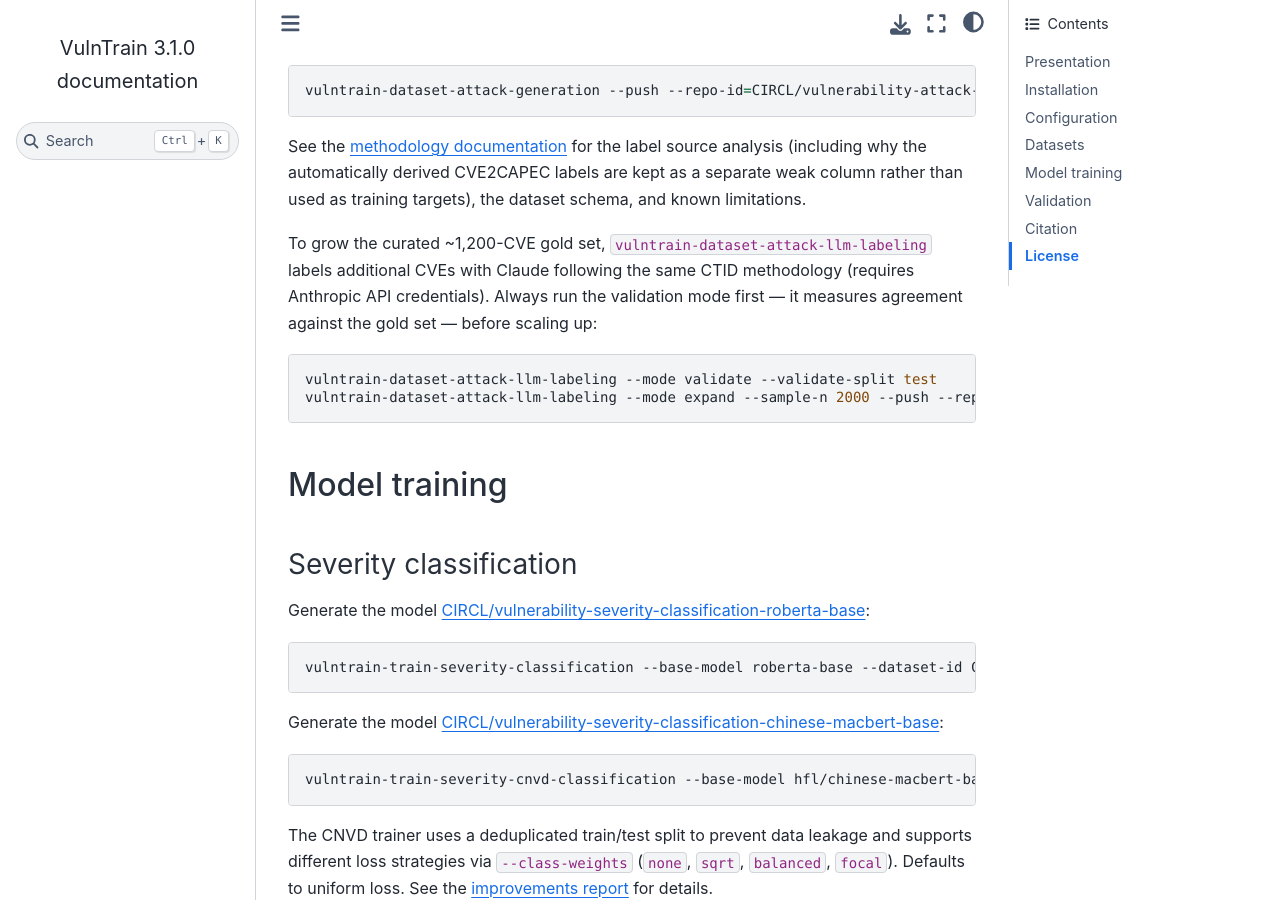
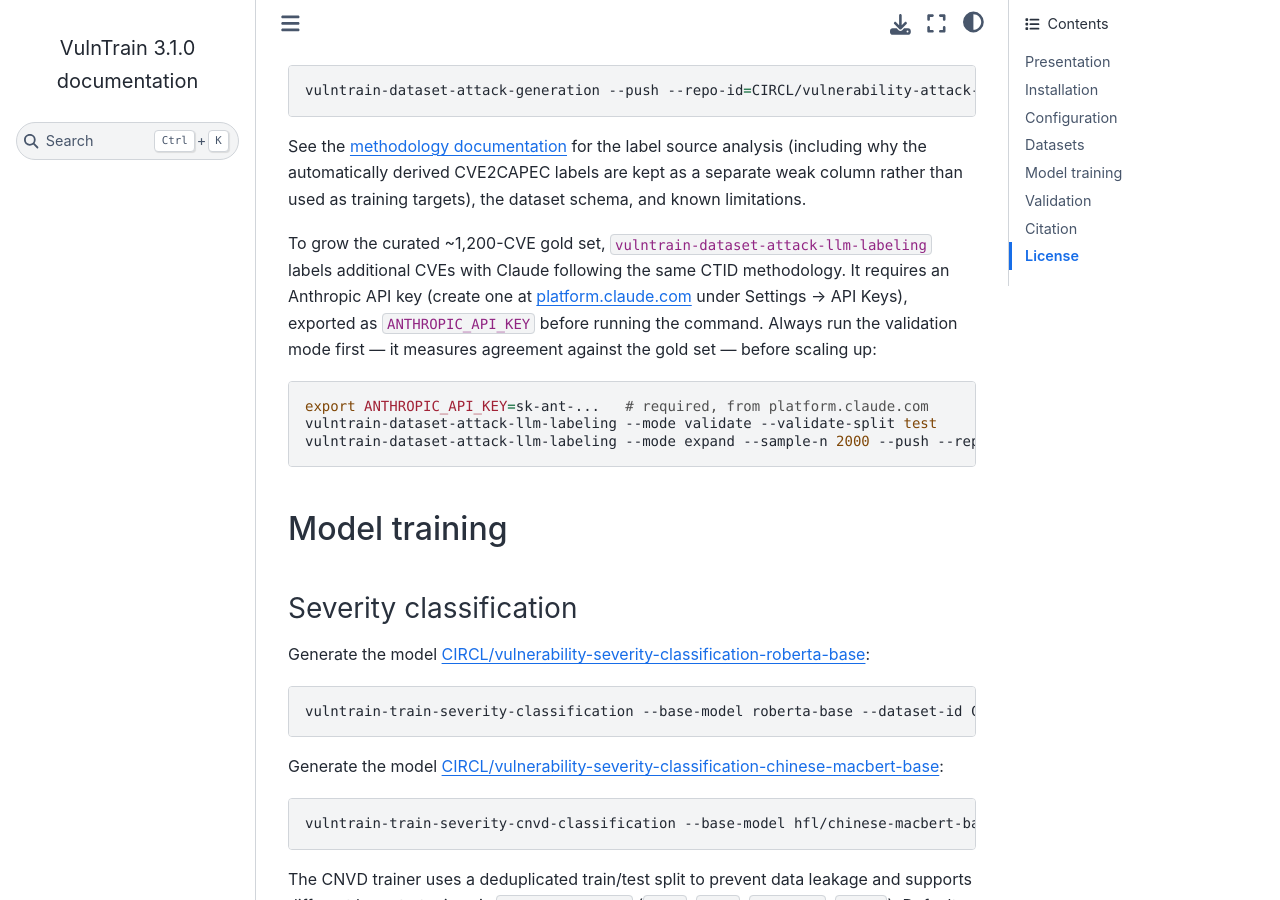
Before and after one commit to vulnerability-lookup/VulnTrain, a Sphinx documentation site: the page built from docs/index.md, in a window 1280 px wide and 900 px high, scrolled down 2882 px. Built offline with Sphinx 7.4.7 and the Sphinx Book theme 1.1.4, drawn with Linux system fonts in a browser that asks for light colours.

Commit message:
chg: [doc] Document the ANTHROPIC_API_KEY export required for LLM labeling

````diff
--- a/docs/index.md
+++ b/docs/index.md
@@ -119,11 +119,15 @@ kept as a separate weak column rather than used as training targets), the
 dataset schema, and known limitations.
 
 To grow the curated ~1,200-CVE gold set, `vulntrain-dataset-attack-llm-labeling`
-labels additional CVEs with Claude following the same CTID methodology (requires
-Anthropic API credentials). Always run the validation mode first — it measures
-agreement against the gold set — before scaling up:
+labels additional CVEs with Claude following the same CTID methodology. It
+requires an Anthropic API key (create one at
+[platform.claude.com](https://platform.claude.com) under Settings → API Keys),
+exported as `ANTHROPIC_API_KEY` before running the command. Always run the
+validation mode first — it measures agreement against the gold set — before
+scaling up:
 
 ```bash
+export ANTHROPIC_API_KEY=sk-ant-...   # required, from platform.claude.com
 vulntrain-dataset-attack-llm-labeling --mode validate --validate-split test
 vulntrain-dataset-attack-llm-labeling --mode expand --sample-n 2000 --push --repo-id=CIRCL/vulnerability-attack-techniques-llm
 ```
````
Also changed, not shown: docs/attack-techniques-dataset.md (+6 -1 lines).
